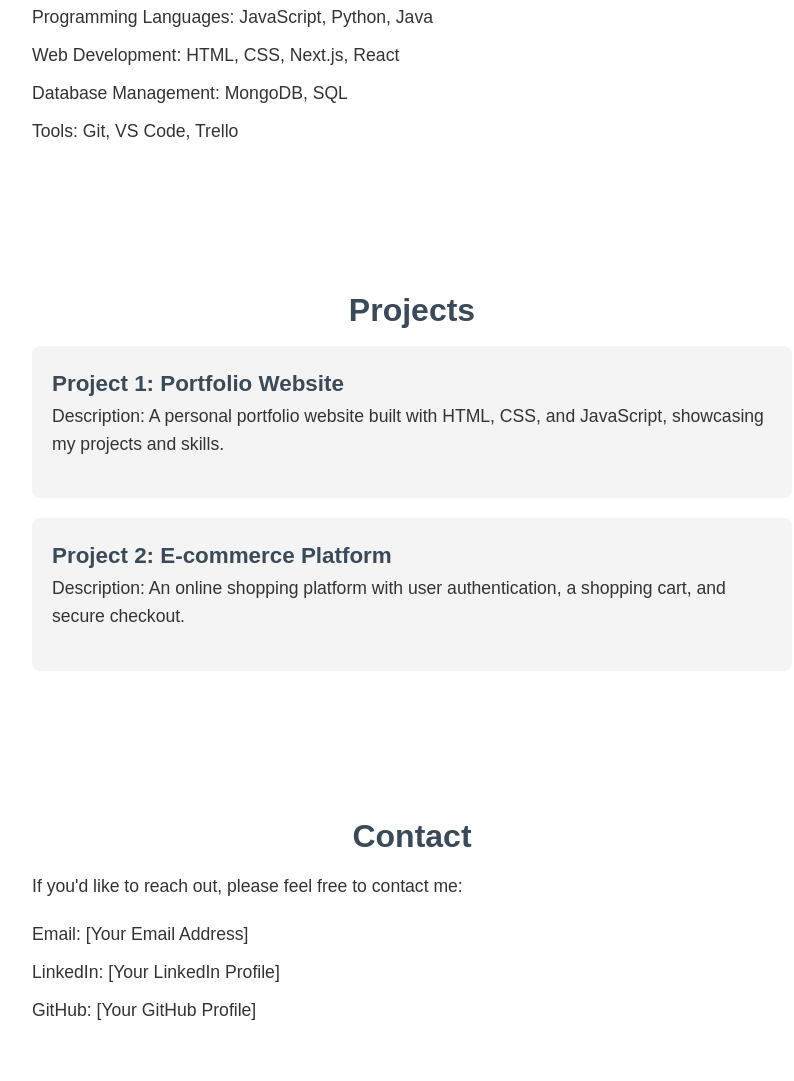
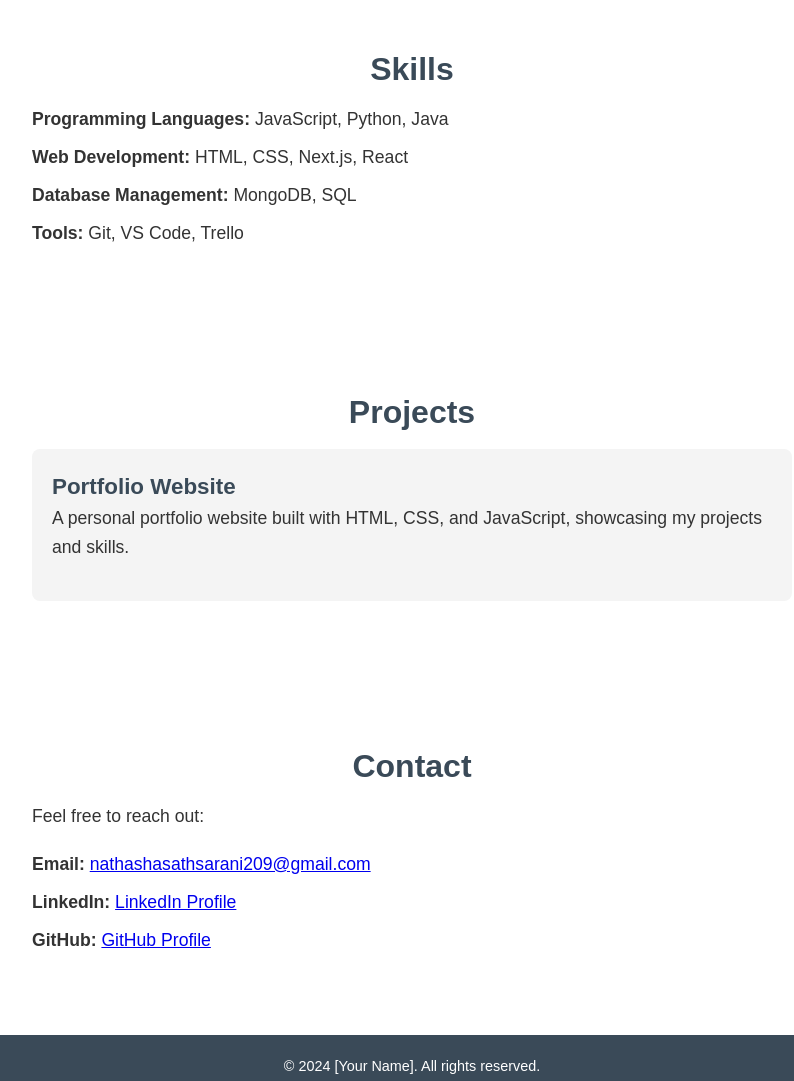
Before and after one commit to Nathashasathsarani/web, a plain HTML site: page index.html in a window 1280 px wide. Shown: the part 669-1750 px from the top of the page, without its empty margins (228-1022 px from the left). Drawn offline with Linux system fonts and the light colour scheme; files that its build step writes are made by us from their sources.

Commit message:
Update index.html

```diff
--- a/index.html
+++ b/index.html
@@ -4,18 +4,29 @@
     <meta charset="UTF-8">
     <meta name="viewport" content="width=device-width, initial-scale=1.0">
     <title>My Portfolio</title>
-    <link rel="stylesheet" href="styles.css"> <!-- Link to CSS file -->
+    <link rel="stylesheet" href="styles.css">
 </head>
 <body>
+
+    <!-- Navigation Bar -->
+    <nav>
+        <ul>
+            <li><a href="#details">About Me</a></li>
+            <li><a href="#skills">Skills</a></li>
+            <li><a href="#projects">Projects</a></li>
+            <li><a href="#contact">Contact</a></li>
+        </ul>
+    </nav>
+
     <!-- Header Section -->
     <header>
         <div class="container">
             <h1>Welcome to My Portfolio</h1>
-            <p>This portfolio showcases my skills, projects, and contact information.</p>
+            <p>Discover my skills, projects, and contact information.</p>
         </div>
     </header>
 
-    <!-- Details Section -->
+    <!-- About Me Section -->
     <section id="details" class="section">
         <div class="container">
             <h2>About Me</h2>
@@ -28,10 +39,10 @@
         <div class="container">
             <h2>Skills</h2>
             <ul>
-                <li>Programming Languages: JavaScript, Python, Java</li>
-                <li>Web Development: HTML, CSS, Next.js, React</li>
-                <li>Database Management: MongoDB, SQL</li>
-                <li>Tools: Git, VS Code, Trello</li>
+                <li><strong>Programming Languages:</strong> JavaScript, Python, Java</li>
+                <li><strong>Web Development:</strong> HTML, CSS, Next.js, React</li>
+                <li><strong>Database Management:</strong> MongoDB, SQL</li>
+                <li><strong>Tools:</strong> Git, VS Code, Trello</li>
             </ul>
         </div>
     </section>
@@ -41,12 +52,8 @@
         <div class="container">
             <h2>Projects</h2>
             <div class="project">
-                <h3>Project 1: Portfolio Website</h3>
-                <p>Description: A personal portfolio website built with HTML, CSS, and JavaScript, showcasing my projects and skills.</p>
-            </div>
-            <div class="project">
-                <h3>Project 2: E-commerce Platform</h3>
-                <p>Description: An online shopping platform with user authentication, a shopping cart, and secure checkout.</p>
+                <h3>Portfolio Website</h3>
+                <p>A personal portfolio website built with HTML, CSS, and JavaScript, showcasing my projects and skills.</p>
             </div>
         </div>
     </section>
@@ -55,11 +62,11 @@
     <section id="contact" class="section">
         <div class="container">
             <h2>Contact</h2>
-            <p>If you'd like to reach out, please feel free to contact me:</p>
+            <p>Feel free to reach out:</p>
             <ul>
-                <li>Email: [Your Email Address]</li>
-                <li>LinkedIn: [Your LinkedIn Profile]</li>
-                <li>GitHub: [Your GitHub Profile]</li>
+                <li><strong>Email:</strong> <a href="mailto:nathashasathsarani209@gmail.com">nathashasathsarani209@gmail.com</a></li>
+                <li><strong>LinkedIn:</strong> <a href="https://www.linkedin.com/in/nathasha-sathsarani-83235a24a" target="_blank">LinkedIn Profile</a></li>
+                <li><strong>GitHub:</strong> <a href="https://github.com/Nathashasathsarani" target="_blank">GitHub Profile</a></li>
             </ul>
         </div>
     </section>
@@ -68,5 +75,6 @@
     <footer>
         <p>&copy; 2024 [Your Name]. All rights reserved.</p>
     </footer>
+
 </body>
 </html>
```
